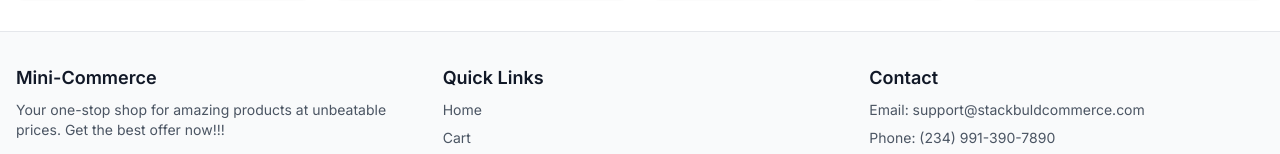
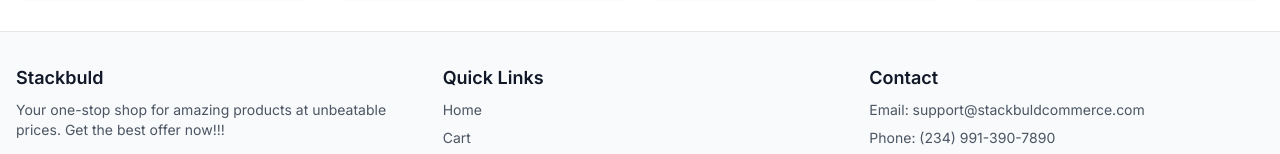
Before and after one commit to OlawaleP/stackbuld-e-commerce, a Next.js app: page / in a window 1280 px wide. Shown: the part 1186-1340 px from the top of the page. Built offline with nearby package versions, Linux system fonts and the light colour scheme.

Commit message:
Fix: updated the the app name

```diff
--- a/components/organisms/Footer.tsx
+++ b/components/organisms/Footer.tsx
@@ -6,7 +6,7 @@
       <div className="container mx-auto px-4 py-8">
         <div className="grid grid-cols-1 gap-8 md:grid-cols-3">
           <div>
-            <h3 className="text-lg font-semibold text-gray-900">Mini-Commerce</h3>
+            <h3 className="text-lg font-semibold text-gray-900">Stackbuld</h3>
             <p className="mt-2 text-sm text-gray-600">
               Your one-stop shop for amazing products at unbeatable prices. Get the best offer now!!!
             </p>
```
